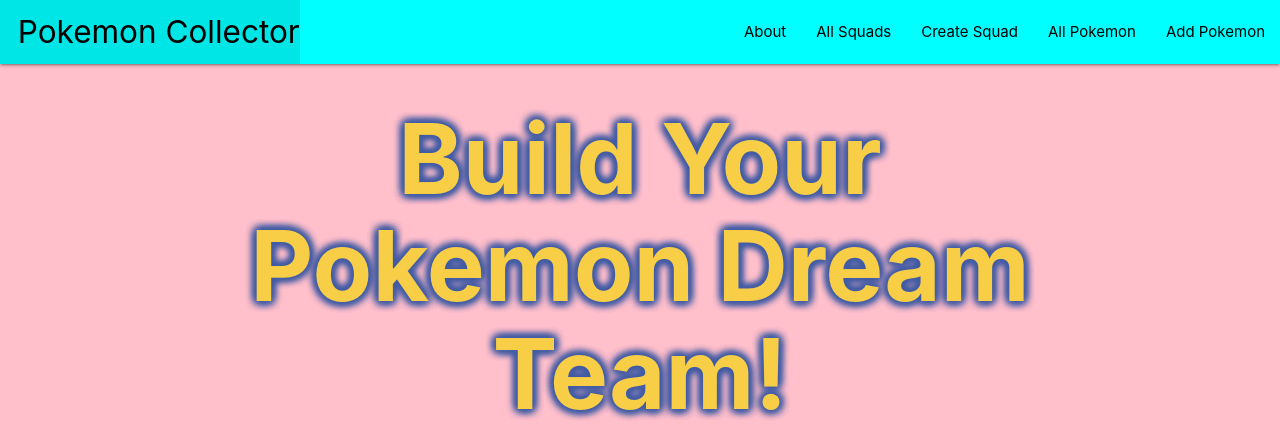
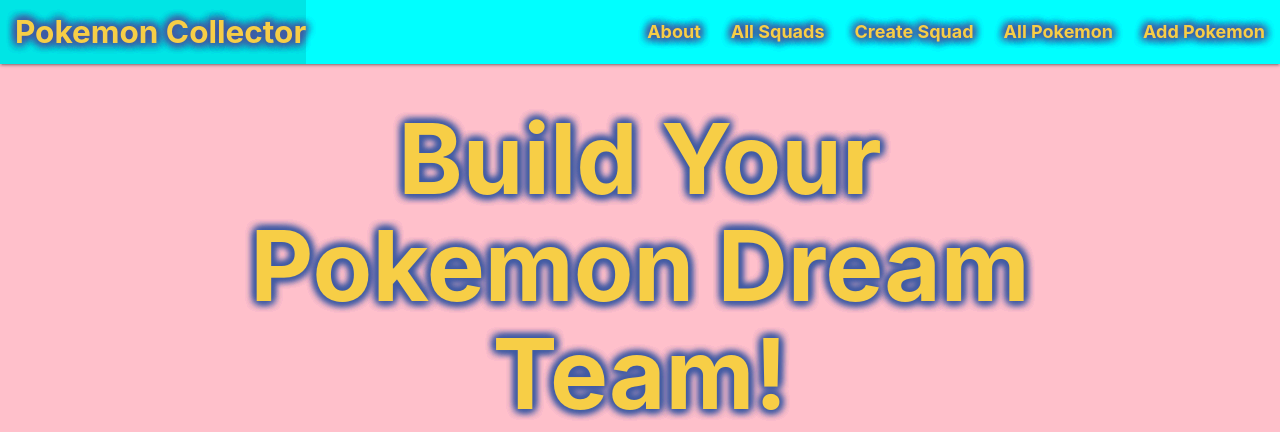
Before and after one commit to marsailifox/PokemonCollector, a Django app: page /about/ in a window 1280 px wide. Shown: the top 432 px of the page. Run offline with Django 4.2, Linux system fonts and the light colour scheme.

Commit message:
changed readme pic

```diff
--- a/main_app/static/css/style.css
+++ b/main_app/static/css/style.css
@@ -32,8 +32,13 @@
   color: black;
 }
 
-nav ul a{
-  color: black;
+nav ul a {
+  font-size: larger;
+  font-weight: 700;
+  color: rgb(247, 206, 70);
+  text-shadow: 9px 1px .5px rgb(64, 91, 164);
+  text-shadow: rgb(64, 91, 164) 0px 0px 10px,   rgb(64, 91, 164) 0px 0px 10px,
+  rgb(64, 91, 164) 0px 0px 10px, rgb(64, 91, 164) 0px 0px 10px,   rgb(64, 91, 164) 0px 0px 10px,   rgb(64, 91, 164) 0px 0px 10px;
 }
 
 nav {
@@ -41,5 +46,9 @@
 }
 
 nav .brand-logo {
-  color: black;
+  font-weight: 700;
+  color: rgb(247, 206, 70);
+  text-shadow: 9px 1px .5px rgb(64, 91, 164);
+  text-shadow: rgb(64, 91, 164) 0px 0px 10px,   rgb(64, 91, 164) 0px 0px 10px,
+  rgb(64, 91, 164) 0px 0px 10px, rgb(64, 91, 164) 0px 0px 10px,   rgb(64, 91, 164) 0px 0px 10px,   rgb(64, 91, 164) 0px 0px 10px;
 }
```
Also changed, not shown: README.md.
